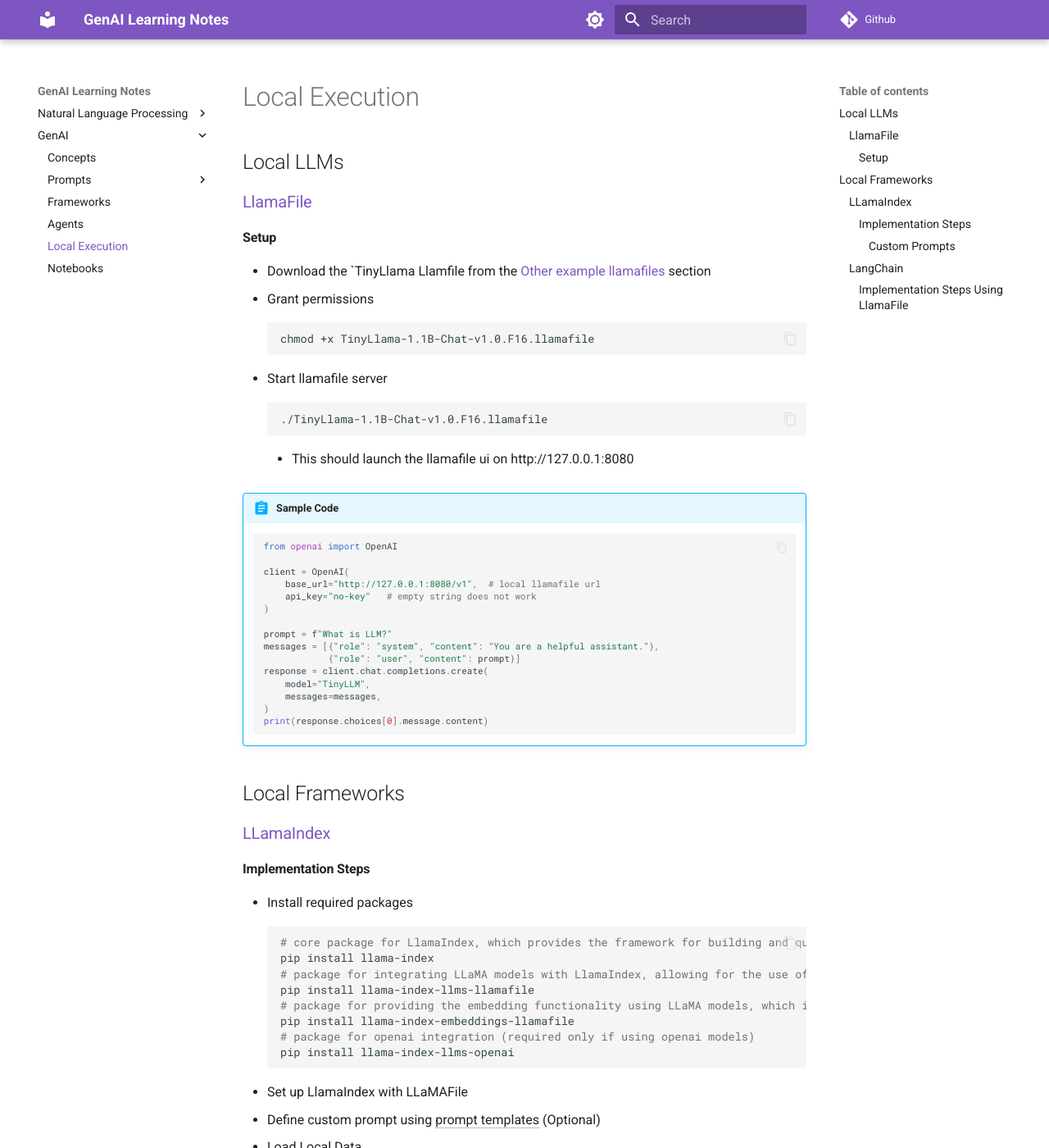
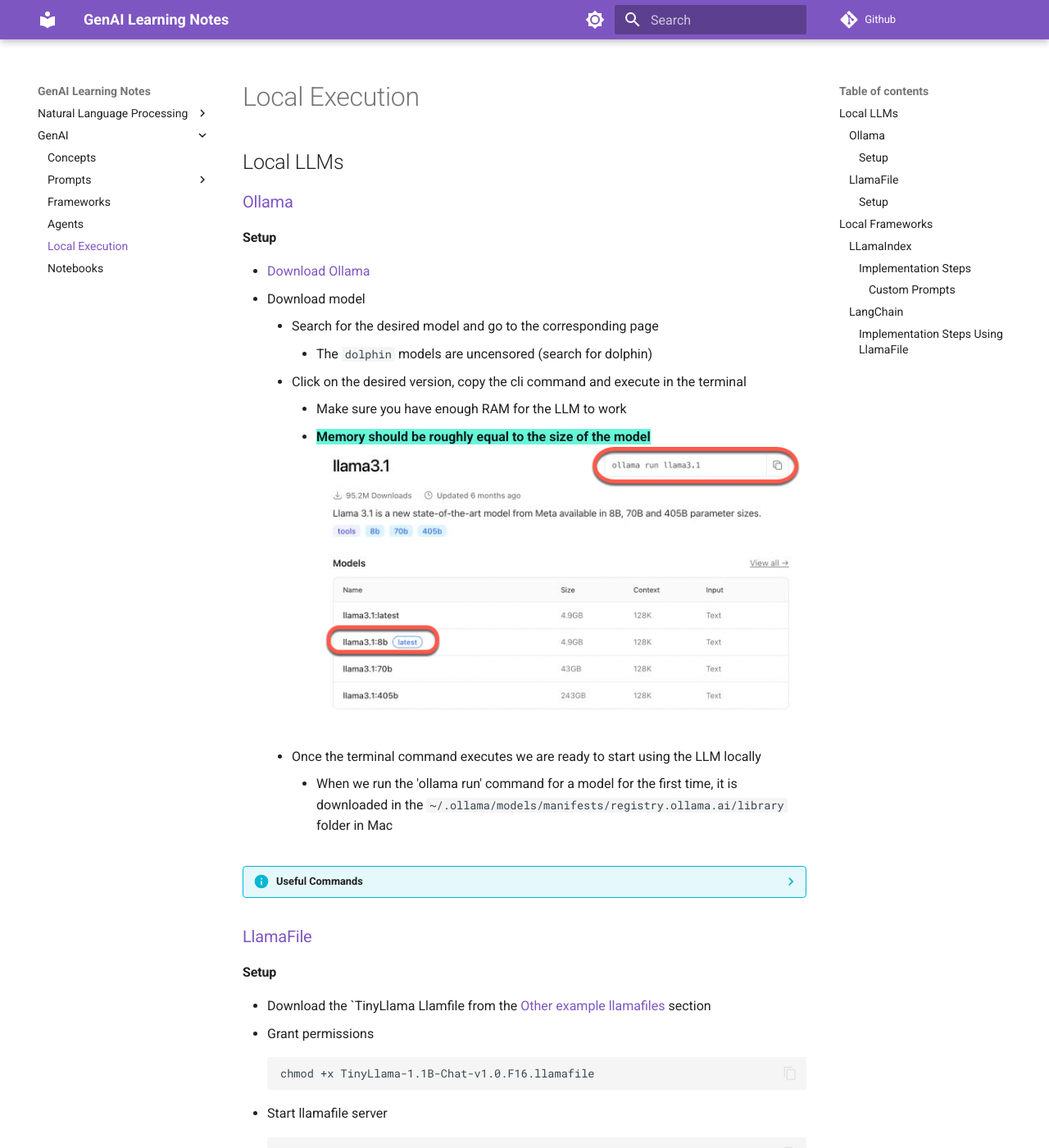
Before and after one commit to paulang1807/learn-genai, an MkDocs documentation site: the page built from docs/local.md, in a window 1280 px wide and 1400 px high. Shown: the whole window at 82% size. Built offline with MkDocs 1.6.1 and Material for MkDocs 9.7.7, drawn with Linux system fonts in a browser that asks for light colours; emoji names are drawn with the system emoji font; comment, search, counter and statistics services are not loaded; some of the changed text lies outside the part shown.

Commit message:
add ollama setup

````diff
--- a/docs/local.md
+++ b/docs/local.md
@@ -1,5 +1,28 @@
 
 ## Local LLMs
+
+### [Ollama](https://ollama.com)
+#### Setup
+
+- [Download Ollama](https://ollama.com/download)
+- Download model
+    - Search for the desired model and go to the corresponding page
+        - The `dolphin` models are uncensored (search for dolphin)
+	- Click on the desired version, copy the cli command and execute in the terminal
+        - Make sure you have enough RAM for the LLM to work
+        - ==**Memory should be roughly equal to the size of the model**==
+        ![Llama 3.1 download](img/ollama_model_example.png)
+    - Once the terminal command executes we are ready to start using the LLM locally
+        - When we run the 'ollama run' command for a model for the first time, it is downloaded in the `~/.ollama/models/manifests/registry.ollama.ai/library` folder in Mac
+
+??? info "Useful Commands"
+    | Command | Description |
+    | :---------- |:-------------------------------------------------- |
+    | /bye  (or Ctrl D)	| quit interacting with the LLM |
+    | ollama | Lists all available commands |
+    | ollama list | Lists the models available for use |
+    | ollama run <model_name> | To run the model |
+    | ollama serve | To start a local server[^1] |
 
 ### [LlamaFile](https://github.com/Mozilla-Ocho/llamafile)
 #### Setup
@@ -95,6 +118,7 @@
 1. :bulb: Used to get an initial answer to a query using retrieved nodes
 2. :bulb: Used when the retrieved text does not fit into a single LLM call with `response_mode="compact"` (the default), or when more than one node is retrieved using `response_mode="refine"`
     - The answer from the first query is inserted as an existing_answer, and the LLM must update or repeat the existing answer based on the new context.
+3. :bulb: This will show the ip and port of the server which can then be used as an endpoint to interact with the LLM.
 
 ??? abstract "Sample Code with Custom Prompts"
     === "Completion Prompts"
@@ -272,3 +296,8 @@
             ```
 
 *[prompt templates]: A predefined structure that combines static text with dynamic user inputs. This allows developers to create prompts that are not only contextually rich but also tailored to specific tasks.
+
+[^1]:
+    This will show the ip and port of the server which can then be used as an endpoint to interact with the LLM.
+
+     - If it shows the error: `Error: listen tcp 127.0.0.1:11434: bind: address already in use`, it means that ollama is already running at port 11434
--- a/mkdocs.yml
+++ b/mkdocs.yml
@@ -21,6 +21,8 @@
     - content.code.copy
     # Adds a 'Back to top' button when scrolling up
     - navigation.top
+    # Allows adding footnotes
+    - content.footnote.tooltips
   palette:
     # Palette toggle for light mode
     - media: "(prefers-color-scheme: light)"
@@ -81,6 +83,7 @@
   - tables
   # Use for tooltips (https://squidfunk.github.io/mkdocs-material/reference/tooltips/)
   - abbr
+  - footnotes
 
 # Page tree
 nav:
````
Also changed, not shown: docs/img/ollama_model_example.png (added).
